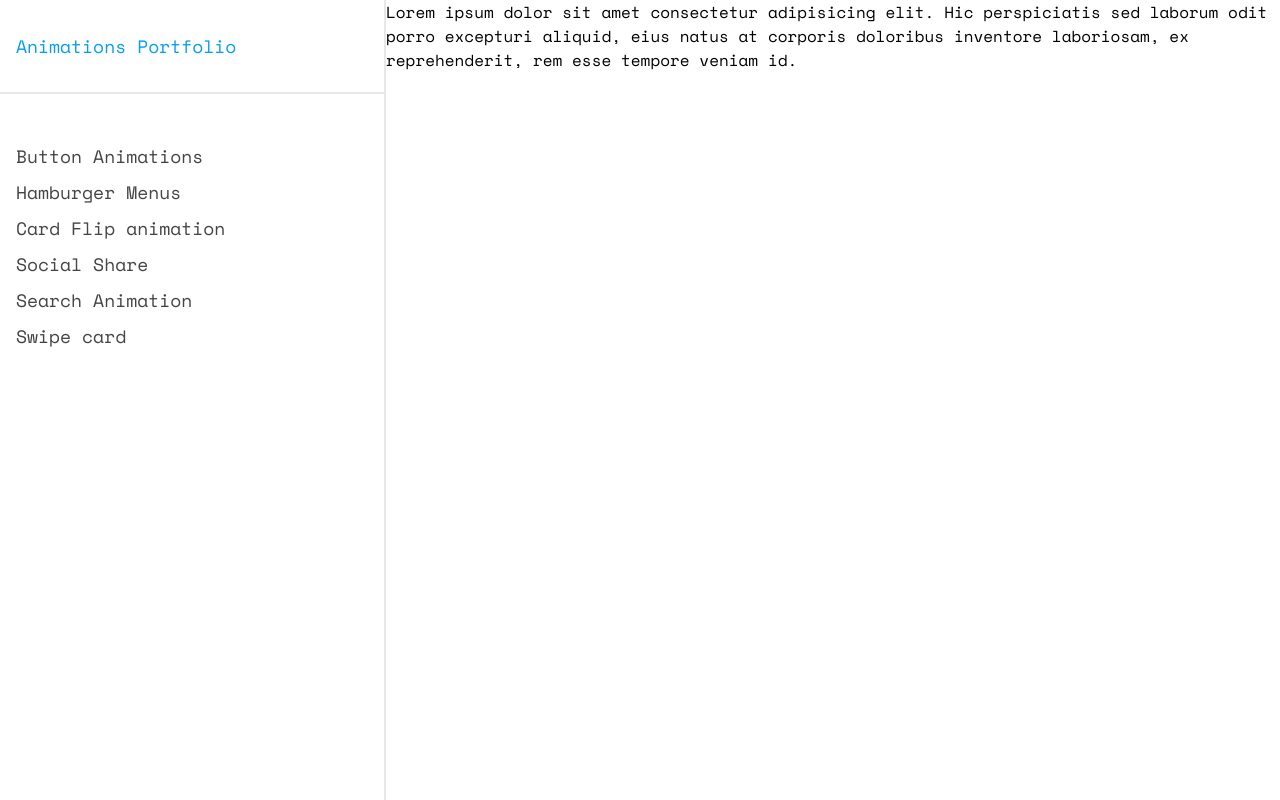
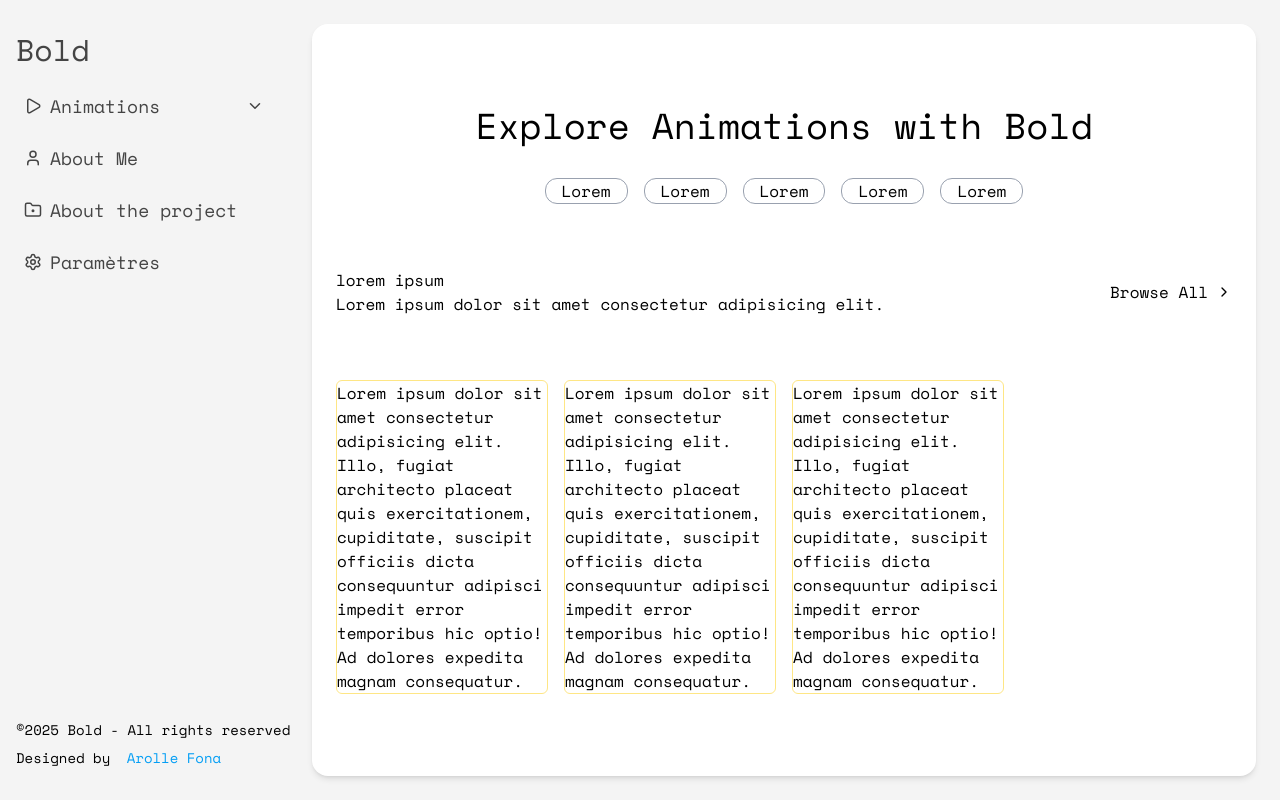
Before and after one commit to arolle11/animations-portfolio, a React (Vite) app: page / in a window 1280 px wide. Built offline with nearby package versions, Linux system fonts and the light colour scheme; a web font is replaced by a local one.

Commit message:
updates on animations

```diff
--- a/src/components/Layout.tsx
+++ b/src/components/Layout.tsx
@@ -2,13 +2,18 @@ import { Outlet } from "react-router-dom";
 import SideBar from "./SideBar";
 const Layout = () => {
   return (
-    <div className="max-md:flex-col flex w-screen h-screen overflow-hidden">
-      <SideBar />
-      <div className="flex flex-col flex-1">
-        <main>
+    <div className="max-md:flex-col flex w-screen h-screen overflow-hidden bg-[#f4f4f4] relative">
+      <div className="hidden md:block w-72">
+        <SideBar />
+      </div>
+      <div className="md:hidden">
+        <SideBar />
+      </div>
+      <main className="flex-1 relative">
+        <div className="absolute inset-4 md:inset-6 bg-white rounded-2xl p-6 shadow-md overflow-auto">
           <Outlet />
-        </main>
-      </div>
+        </div>
+      </main>
     </div>
   );
 };
--- a/src/components/SideBar.tsx
+++ b/src/components/SideBar.tsx
@@ -1,13 +1,23 @@
-import { Menu } from "lucide-react";
+import {
+  ChevronDown,
+  ChevronUp,
+  FolderDot,
+  Menu,
+  Play,
+  Settings,
+  User,
+} from "lucide-react";
 import { useState } from "react";
 import { Link } from "react-router-dom";
 const SideBar = () => {
   const [isOpen, setIsOpen] = useState(false);
+  const [openDropdown, setOpenDropdown] = useState(false);
 
   const toggleSideBar = () => {
     setIsOpen(!isOpen);
   };
   const closeSideBar = () => setIsOpen(false);
+  const toggleDropdown = () => setOpenDropdown(!openDropdown);
 
   const beginners_animations = [
     { name: "ButtonAnimation", title: "Button Animations" },
@@ -18,7 +28,7 @@ const SideBar = () => {
     { name: "SwipeCard", title: "Swipe card" },
   ];
   return (
-    <div className="bg-white relative md:border-r-2 md:border-[#e8e8e8] h-full">
+    <div className="relative h-full">
       <button
         className="md:hidden flex justify-end w-full p-2"
         onClick={toggleSideBar}
@@ -36,23 +46,83 @@ const SideBar = () => {
           isOpen ? "max-md:translate-x-0" : "max-md:translate-x-full"
         }
           fixed md:static
-          top-0 right-0 max-md:w-2/3 w-96 h-full
-          bg-white z-50 max-md:shadow-lg pt-8 transition-transform delay-75 duration-300 ease-linear`}
+          top-0 right-0 max-md:w-2/3 w-72 h-full
+          bg-[#f4f4f4] z-50 max-md:shadow-lg pt-8 transition-transform delay-75 duration-300 ease-linear`}
         onClick={(e) => e.stopPropagation()}
       >
-        <h1 className="text-primary border-b-2 border-[#e8e8e8] px-4 pb-8 text-lg font-monospace">
-          Animations Portfolio
+        <h1 className="text-secondary px-4 text-3xl font-monospace">
+          <Link to="/">Bold</Link>
         </h1>
-        <div className="px-4 pt-8">
-          <ul className="text-secondary text-lg pt-4 space-y-2 cursor-pointer">
-            {beginners_animations.map((animation) => (
-              <li key={animation.name}>
-                <Link key={animation.name} to={`/animation/${animation.name}`}>
-                  {animation.title}
-                </Link>{" "}
-              </li>
-            ))}
+
+        <div className="px-4 pt-4">
+          <ul className="text-secondary text-lg space-y-2 cursor-pointer">
+            <li>
+              <div
+                className="flex items-center justify-between p-2 rounded-lg hover:bg-gray-100"
+                onClick={toggleDropdown}
+              >
+                <span className="flex items-center gap-2">
+                  <Play size={18} />
+                  Animations
+                </span>
+                {openDropdown ? (
+                  <ChevronUp size={18} />
+                ) : (
+                  <ChevronDown size={18} />
+                )}
+              </div>
+              {openDropdown && (
+                <ul className="ml-6 mt-2 space-y-2 text-base text-gray-600">
+                  {beginners_animations.map((animation) => (
+                    <li key={animation.name}>
+                      <Link
+                        to={`/animation/${animation.name}`}
+                        className="block px-2 py-1 rounded hover:bg-gray-100"
+                      >
+                        {animation.title}
+                      </Link>
+                    </li>
+                  ))}
+                </ul>
+              )}
+            </li>
+            <li>
+              <Link
+                to="/about"
+                className="flex items-center gap-2 p-2 rounded-lg hover:bg-gray-100"
+              >
+                <User size={18} />
+                About Me
+              </Link>
+            </li>
+            <li>
+              <Link
+                to="/about"
+                className="flex items-center gap-2 p-2 rounded-lg hover:bg-gray-100"
+              >
+                <FolderDot size={18} />
+                About the project
+              </Link>
+            </li>
+            <li>
+              <Link
+                to="/settings"
+                className="flex items-center gap-2 p-2 rounded-lg hover:bg-gray-100"
+              >
+                <Settings size={18} />
+                Paramètres
+              </Link>
+            </li>
           </ul>
+        </div>
+        <div className="bottom-0 fixed pb-8 px-4 flex flex-col text-sm gap-2">
+          ©{new Date().getFullYear()} Bold - All rights reserved
+          <p>
+            Designed by{" "}
+            <Link to="https://arollefona.me/" className="text-primary pl-2">
+              Arolle Fona
+            </Link>{" "}
+          </p>
         </div>
       </nav>
     </div>
--- a/src/pages/AnimationPage.tsx
+++ b/src/pages/AnimationPage.tsx
@@ -102,16 +102,6 @@ const AnimationPage = () => {
           {animation.component}
         </div>
       </div>
-
-      <footer className="mb-8 md:mb-4">
-        <div className="text-center text-gray-500 text-sm py-4 text-pretty">
-          © {new Date().getFullYear()} Animations Portfolio - designed by
-          <Link to="https://arollefona.me/" className="text-primary pl-2">
-            arolle
-          </Link>
-          . All rights reserved.
-        </div>
-      </footer>
     </div>
   );
 };
--- a/src/pages/Home.tsx
+++ b/src/pages/Home.tsx
@@ -1,20 +1,48 @@
+import { ChevronRight } from "lucide-react";
 const Home = () => {
   return (
-    // <div className="flex flex-col h-screen min-h-72 bg-red-500 overflow-scroll p-6">
-    //   Lorem ipsum dolor sit amet, consectetur adipisicing elit. Eaque quidem
-    //   aperiam rem in cumque iusto libero iste sint sapiente, repellendus maxime
-    //   quo dolore, accusamus atque consequuntur odit nemo aliquid fugit.
-    //   <div className="flex flex-1 border-2 border-amber-500 p-4 bg-white rounded-lg">
-    //     <div className="grid max:md-grid-flow-col md:grid-cols-4"></div>
-    //     Lorem ipsum dolor sit amet, consectetur adipisicing elit. Eaque quidem
-    //     aperiam rem in cumque iusto libero iste sint sapiente, repellendus
-    //     maxime quo dolore, accusamus atque consequuntur odit nemo aliquid fugit.
-    //   </div>
-    // </div>
-    <div>
-      Lorem ipsum dolor sit amet consectetur adipisicing elit. Hic perspiciatis
-      sed laborum odit porro excepturi aliquid, eius natus at corporis doloribus
-      inventore laboriosam, ex reprehenderit, rem esse tempore veniam id.
+    <div className="flex flex-col justify-center w-full h-full">
+      <h1 className="text-4xl text-center">Explore Animations with Bold</h1>
+      <div className="max-sm:flex-col flex pt-8 gap-4 justify-center">
+        <span className="rounded-xl border border-gray-400 px-4">Lorem</span>
+        <span className="rounded-xl border border-gray-400 px-4">Lorem</span>
+        <span className="rounded-xl border border-gray-400 px-4">Lorem</span>
+        <span className="rounded-xl border border-gray-400 px-4">Lorem</span>
+        <span className="rounded-xl border border-gray-400 px-4">Lorem</span>
+      </div>
+      <div>
+        <div className="w-full flex justify-between items-center pt-16">
+          <p>
+            <h1>lorem ipsum</h1>{" "}
+            <span>
+              Lorem ipsum dolor sit amet consectetur adipisicing elit.
+            </span>
+          </p>
+          <p className="flex items-center gap-2">
+            Browse All <ChevronRight size={16} />
+          </p>
+        </div>
+      </div>
+      <div className="grid max:md-grid-flow-col md:grid-cols-4 gap-4 pt-16">
+        <div className=" border border-amber-200 rounded-md">
+          Lorem ipsum dolor sit amet consectetur adipisicing elit. Illo, fugiat
+          architecto placeat quis exercitationem, cupiditate, suscipit officiis
+          dicta consequuntur adipisci impedit error temporibus hic optio! Ad
+          dolores expedita magnam consequatur.
+        </div>
+        <div className=" border border-amber-200 rounded-md">
+          Lorem ipsum dolor sit amet consectetur adipisicing elit. Illo, fugiat
+          architecto placeat quis exercitationem, cupiditate, suscipit officiis
+          dicta consequuntur adipisci impedit error temporibus hic optio! Ad
+          dolores expedita magnam consequatur.
+        </div>
+        <div className=" border border-amber-200 rounded-md">
+          Lorem ipsum dolor sit amet consectetur adipisicing elit. Illo, fugiat
+          architecto placeat quis exercitationem, cupiditate, suscipit officiis
+          dicta consequuntur adipisci impedit error temporibus hic optio! Ad
+          dolores expedita magnam consequatur.
+        </div>
+      </div>
     </div>
   );
 };
```
